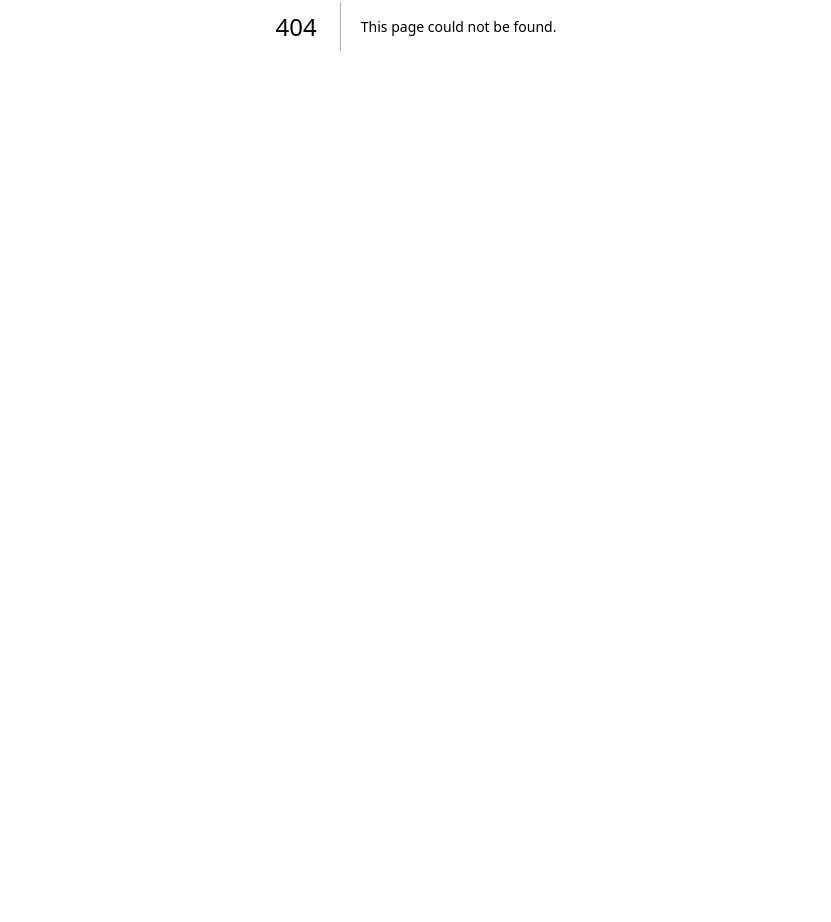
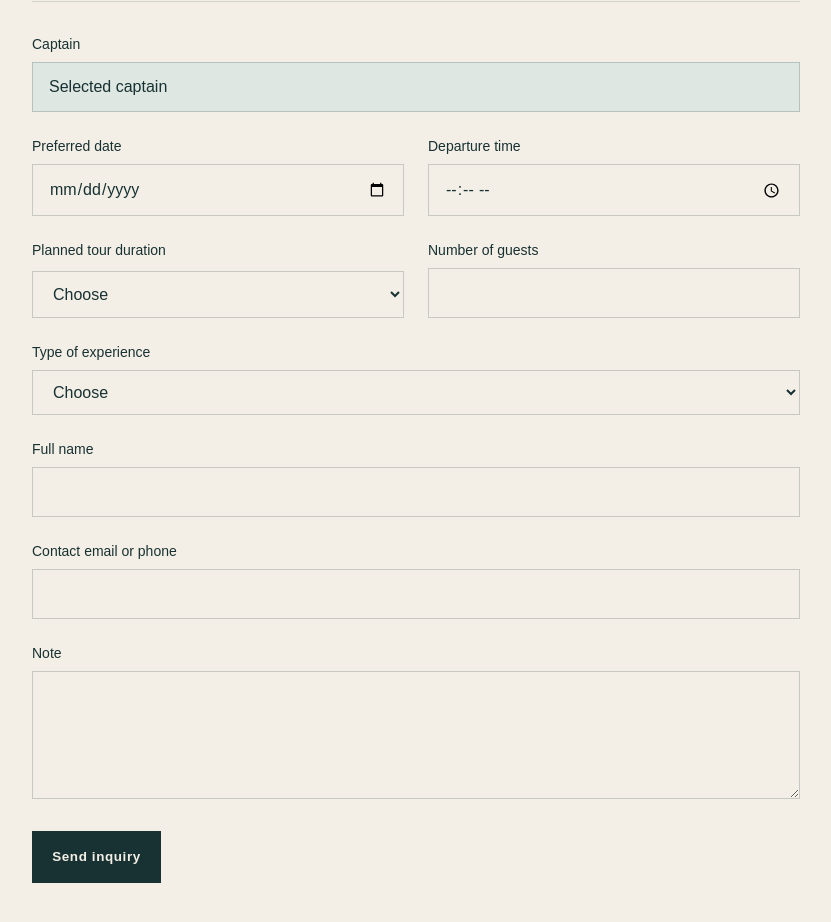
Before and after one commit to nevena72pg-ops/fastfishing, a Next.js app: page /inquiry in a window 1280 px wide. Before the commit this address had no page. Shown: the part 374-1296 px from the top of the page, without its empty margins (224-1055 px from the left). Before the commit the page ends 800 px from the top, so only its background shows below. Built offline with nearby package versions, Linux system fonts and the light colour scheme.

Commit message:
Add captain inquiry form

```diff
--- /dev/null
+++ b/src/app/inquiry/page.tsx
@@ -0,0 +1,136 @@
+"use client";
+
+import { FormEvent, useMemo, useState } from "react";
+import { useSearchParams } from "next/navigation";
+import Link from "next/link";
+
+export default function InquiryPage() {
+  const searchParams = useSearchParams();
+  const locale = searchParams.get("lang") === "cg" ? "cg" : "en";
+  const captain = useMemo(() => searchParams.get("captain") || (locale === "cg" ? "Izabrani kapetan" : "Selected captain"), [searchParams, locale]);
+  const [submitted, setSubmitted] = useState(false);
+
+  const copy = locale === "cg"
+    ? {
+        eyebrow: "Upit kapetanu",
+        heading: `Pošalji upit za ${captain}`,
+        intro: "Ovo nije trenutna rezervacija. Pošalji željeni termin i osnovne podatke, a kapetan potvrđuje dostupnost i detalje.",
+        captain: "Kapetan",
+        date: "Željeni datum",
+        time: "Vrijeme polaska",
+        duration: "Planirano trajanje ture",
+        people: "Broj osoba",
+        experience: "Vrsta iskustva",
+        name: "Ime i prezime",
+        contact: "Kontakt email ili telefon",
+        note: "Napomena",
+        choose: "Izaberi",
+        experiences: ["Ribolov", "Porodični izlazak", "Početnici / učenje", "Izlazak na more", "Drugo"],
+        durations: ["2 sata", "3 sata", "4 sata", "6 sati", "Cijeli dan"],
+        send: "Pošalji upit",
+        successTitle: "Upit je spreman.",
+        successBody: "Za javno puštanje još treba povezati formu sa stvarnim servisom za prijem upita. Korisnički tok i validacija polja su postavljeni.",
+        back: "Nazad na kapetane",
+      }
+    : {
+        eyebrow: "Captain inquiry",
+        heading: `Send an inquiry for ${captain}`,
+        intro: "This is not an instant booking. Send your preferred time and basic details; the captain confirms availability and the day together with you.",
+        captain: "Captain",
+        date: "Preferred date",
+        time: "Departure time",
+        duration: "Planned tour duration",
+        people: "Number of guests",
+        experience: "Type of experience",
+        name: "Full name",
+        contact: "Contact email or phone",
+        note: "Note",
+        choose: "Choose",
+        experiences: ["Fishing", "Family outing", "Beginners / learning", "Time at sea", "Other"],
+        durations: ["2 hours", "3 hours", "4 hours", "6 hours", "Full day"],
+        send: "Send inquiry",
+        successTitle: "Your inquiry is ready.",
+        successBody: "Before public launch, this form still needs to be connected to a real inquiry delivery or storage service. The user flow and field validation are in place.",
+        back: "Back to captains",
+      };
+
+  function handleSubmit(event: FormEvent<HTMLFormElement>) {
+    event.preventDefault();
+    setSubmitted(true);
+  }
+
+  return (
+    <main className="page-shell py-16 md:py-24">
+      <div className="mx-auto max-w-3xl">
+        <p className="eyebrow">{copy.eyebrow}</p>
+        <h1 className="mt-4 font-serif text-5xl leading-tight tracking-tight md:text-6xl">{copy.heading}</h1>
+        <p className="mt-6 max-w-2xl text-lg leading-8 text-ink/70">{copy.intro}</p>
+
+        {submitted ? (
+          <section className="mt-10 border border-ink/15 bg-wash p-7 md:p-9" aria-live="polite">
+            <h2 className="font-serif text-3xl">{copy.successTitle}</h2>
+            <p className="mt-4 leading-7 text-ink/70">{copy.successBody}</p>
+            <Link className="button-primary focus-ring mt-7 inline-flex" href={locale === "cg" ? "/?lang=cg#captains" : "/#captains"}>{copy.back}</Link>
+          </section>
+        ) : (
+          <form className="mt-10 grid gap-6 border-t border-ink/15 pt-8" onSubmit={handleSubmit}>
+            <label className="grid gap-2 text-sm font-medium">
+              {copy.captain}
+              <input className="border border-ink/20 bg-wash px-4 py-3 text-base" name="captain" value={captain} readOnly />
+            </label>
+
+            <div className="grid gap-6 md:grid-cols-2">
+              <label className="grid gap-2 text-sm font-medium">
+                {copy.date}
+                <input className="border border-ink/20 bg-canvas px-4 py-3 text-base" name="date" type="date" required />
+              </label>
+              <label className="grid gap-2 text-sm font-medium">
+                {copy.time}
+                <input className="border border-ink/20 bg-canvas px-4 py-3 text-base" name="time" type="time" required />
+              </label>
+            </div>
+
+            <div className="grid gap-6 md:grid-cols-2">
+              <label className="grid gap-2 text-sm font-medium">
+                {copy.duration}
+                <select className="border border-ink/20 bg-canvas px-4 py-3 text-base" name="duration" defaultValue="" required>
+                  <option value="" disabled>{copy.choose}</option>
+                  {copy.durations.map((item) => <option key={item} value={item}>{item}</option>)}
+                </select>
+              </label>
+              <label className="grid gap-2 text-sm font-medium">
+                {copy.people}
+                <input className="border border-ink/20 bg-canvas px-4 py-3 text-base" min="1" max="20" name="people" type="number" required />
+              </label>
+            </div>
+
+            <label className="grid gap-2 text-sm font-medium">
+              {copy.experience}
+              <select className="border border-ink/20 bg-canvas px-4 py-3 text-base" name="experience" defaultValue="" required>
+                <option value="" disabled>{copy.choose}</option>
+                {copy.experiences.map((item) => <option key={item} value={item}>{item}</option>)}
+              </select>
+            </label>
+
+            <label className="grid gap-2 text-sm font-medium">
+              {copy.name}
+              <input className="border border-ink/20 bg-canvas px-4 py-3 text-base" name="guestName" autoComplete="name" required />
+            </label>
+
+            <label className="grid gap-2 text-sm font-medium">
+              {copy.contact}
+              <input className="border border-ink/20 bg-canvas px-4 py-3 text-base" name="contact" required />
+            </label>
+
+            <label className="grid gap-2 text-sm font-medium">
+              {copy.note}
+              <textarea className="min-h-32 border border-ink/20 bg-canvas px-4 py-3 text-base" name="note" />
+            </label>
+
+            <button className="button-primary focus-ring mt-2 w-fit" type="submit">{copy.send}</button>
+          </form>
+        )}
+      </div>
+    </main>
+  );
+}
```
